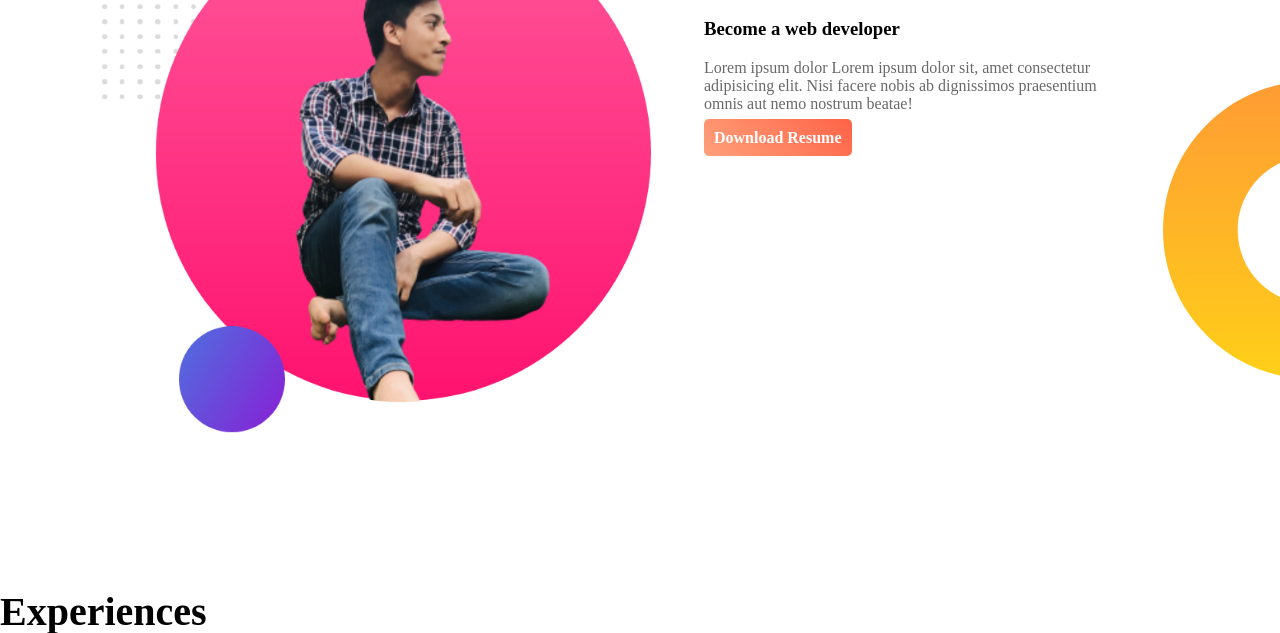
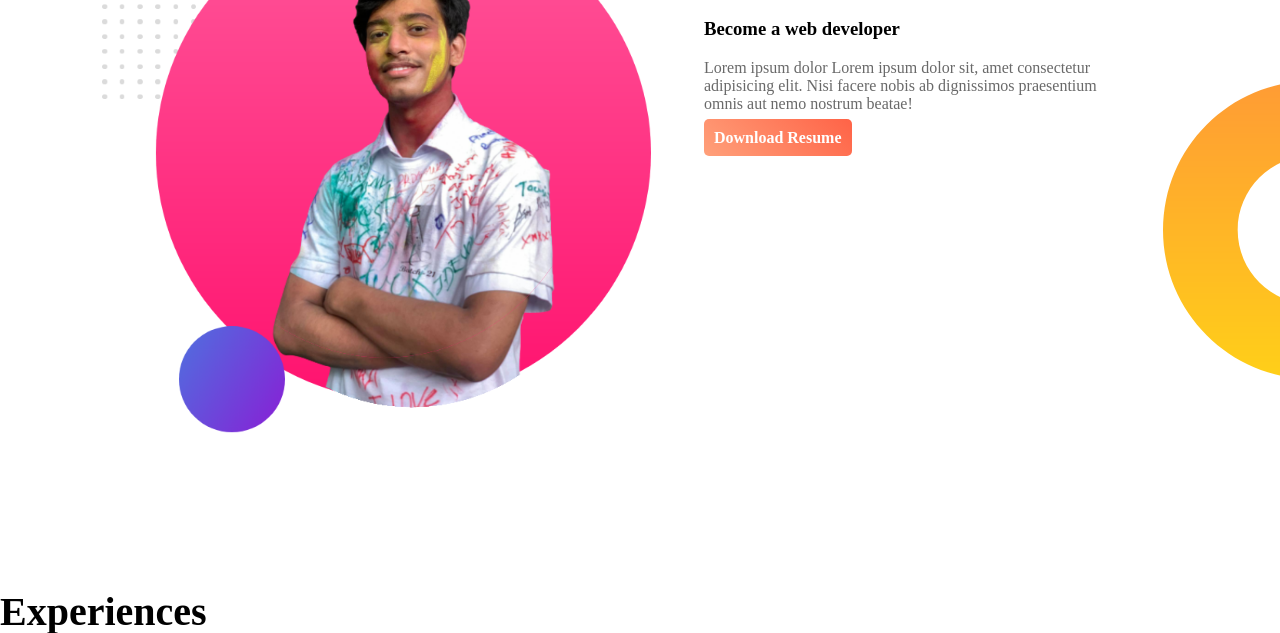
Before and after one commit to tousif644/Tousifportfiolio, a plain HTML site: page index.html in a window 1280 px wide. Shown: the part 745-1378 px from the top of the page. Drawn offline with Linux system fonts and the light colour scheme.

Commit message:
All Done

```diff
--- a/index.html
+++ b/index.html
@@ -29,7 +29,7 @@
 
        <section class="dream-area">
            <div class="half-width">
-            <img src="./images/dream.png" alt="">
+            <img src="./images/Secodn.png" alt="">
            </div>
 
            <div class="half-width">
```
Also changed, not shown: dream.png (added), images/Secodn.png (added).
